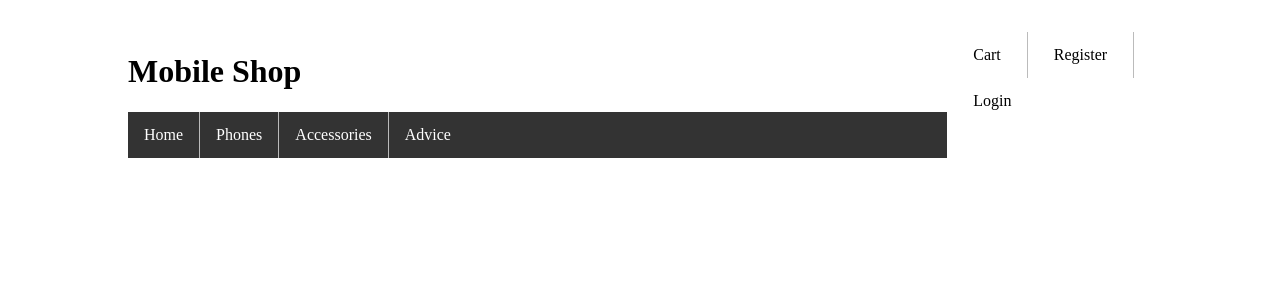
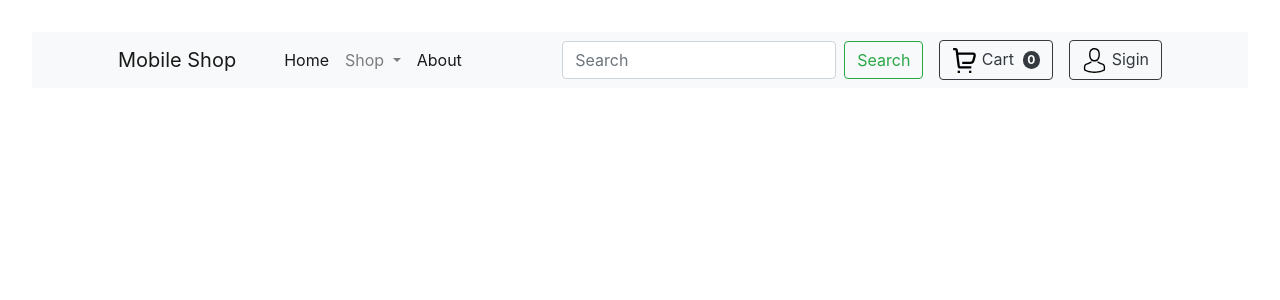
Before and after one commit to kdeveloper-s/MobileShop, a Django app: page /shop/ in a window 1280 px wide. Shown: the top 300 px of the page. Run offline with Django 3.2, Linux system fonts and the light colour scheme.

Commit message:
Navigation Bar create - Bootstrap

```diff
--- a/mobile_shop/shop/templates/shop/index.html
+++ b/mobile_shop/shop/templates/shop/index.html
@@ -3,19 +3,9 @@
 
 
 {% block page_title %}
-Phones and Accessories
+Home
 {% endblock page_title %}
 
 {% block content %}
-{% load static %}
-{% comment %} <link rel="stylesheet" type="text/css" href="{% static 'shop/style.css'%}"/> {% endcomment %}
-<h1>Mobile Shop</h1>
-
-{% comment %} <ul>
-    <li><a href="{% url 'index' %}">Home</a></li>
-    <li><a href="{% url 'phones'%}">Phones</a></li>
-    <li><a href="">Accessories</a></li>
-    <li><a href="">Advice</a></li>
-</ul> {% endcomment %}
-
+<!-- <h3 style="color: red">Home page!</h3> -->
 {% endblock content %}
--- a/mobile_shop/shop/templates/shop/phones.html
+++ b/mobile_shop/shop/templates/shop/phones.html
@@ -1,9 +1,9 @@
 {% extends 'base.html' %}
 
 {% block page_title %}
-Phones and Accessories
+Phones
 {% endblock page_title %}
 
 {% block content %}
-<h1>Hello from Shop page!</h1>
+<!-- <h3 style="color: red">Mobile phones!</h3> -->
 {% endblock content %}
--- a/mobile_shop/static/style.css
+++ b/mobile_shop/static/style.css
@@ -1,78 +1,3 @@
-
-ul {
-    list-style-type: none;
-    margin: 0;
-    padding: 0;
-    overflow: hidden;
-    background-color: #333;
-  }
-
-  li {
-    float: left;
-    border-right:1px solid #bbb;
-  }
-
-  li:last-child {
-    border-right: none;
-  }
-
-  li a {
-    display: block;
-    color: white;
-    text-align: center;
-    padding: 14px 16px;
-    text-decoration: none;
-  }
-
-  li a:hover:not(.active) {
-    background-color: #111;
-  }
-
-  .active {
-    background-color: #04AA6D;
-  }
-
-  body {
-    padding: 2rem;
-    max-width: 80%;
-    margin: 0 auto;
-    background: white;
+body{
+  padding: 2rem;
 }
-
-.signup {
-  text-decoration: none;
-  margin-left: 10px;
-  margin-right: 10px;
-  display: block;
-  float: right;
-}
-
-/* .cartimg {
-  width: 5%;
-  height: 5%;
-  float: right;
-  display: block;
-  margin-left: 10px;
-  margin-right: 10px;
-
-} */
-
-
-.login_nav {
-  width: 20%;
-  float: right;
-  list-style-type: none;
-  margin: 0;
-  padding: 0;
-  overflow: hidden;
-  background-color: white;
-}
-
-
-.li_a:hover:not(.active) {
-  background-color: rgb(211, 28, 28);
-}
-
-.signup:hover:not(.active) {
-  background-color: rgb(211, 28, 28);
-}
--- a/mobile_shop/templates/base.html
+++ b/mobile_shop/templates/base.html
@@ -6,38 +6,46 @@
     <meta name="viewport" content="width=device-width, initial-scale=1.0">
     <link rel="stylesheet" href="../static/style.css">
 
+
+    <!-- Boostrap Icons -->
+    <link rel="stylesheet" href="https://cdn.jsdelivr.net/npm/bootstrap-icons@1.5.0/font/bootstrap-icons.css">
+
+    <!-- Boostrap v5.1 -->
+    <!-- CSS -->
+    <link href="https://cdn.jsdelivr.net/npm/bootstrap@5.1.0/dist/css/bootstrap.min.css" rel="stylesheet" integrity="sha384-KyZXEAg3QhqLMpG8r+8fhAXLRk2vvoC2f3B09zVXn8CA5QIVfZOJ3BCsw2P0p/We" crossorigin="anonymous">
+    <!-- Bootstrap v4.6 -->
+     <!-- CSS -->
+    <link rel="stylesheet" href="https://cdn.jsdelivr.net/npm/bootstrap@4.6.0/dist/css/bootstrap.min.css" integrity="sha384-B0vP5xmATw1+K9KRQjQERJvTumQW0nPEzvF6L/Z6nronJ3oUOFUFpCjEUQouq2+l" crossorigin="anonymous">
+
+
+
     <title>
 
         {% block page_title %}
-        Mobile Shop
+
         {% endblock page_title %}
 
     </title>
 </head>
 <body>
 
-    <!-- <a href=""><img class="cartimg" src="../static/shopping-cart.png" alt="Shop Cart"></a>
-    <a class="signup" href="">Register</a>
-    <div class="vertical"></div>
-    <a class="signup" href="">Login</a> -->
+    {% include 'navbar.html' %}
 
-    <ul class="login_nav">
-        <li class="li_a"><a style="color: black;" class="signup" href="">Cart</a></li>
-        <li class="li_a"><a style="color: black;" class="signup" href="">Register</a></li>
-        <li class="li_a"><a style="color: black;" class="signup" href="">Login</a></li>
-    </ul>
 
     {% block content %}
 
     {% endblock content %}
 
-    <ul>
-        <li><a href="{% url 'index' %}">Home</a></li>
-        <li><a href="{% url 'phones'%}">Phones</a></li>
-        <li><a href="">Accessories</a></li>
-        <li><a href="">Advice</a></li>
-    </ul>
 
+
+    <!-- JSS Bootstrap 5.1-->
+    <script src="https://cdn.jsdelivr.net/npm/@popperjs/core@2.9.3/dist/umd/popper.min.js" integrity="sha384-eMNCOe7tC1doHpGoWe/6oMVemdAVTMs2xqW4mwXrXsW0L84Iytr2wi5v2QjrP/xp" crossorigin="anonymous"></script>
+    <script src="https://cdn.jsdelivr.net/npm/bootstrap@5.1.0/dist/js/bootstrap.min.js" integrity="sha384-cn7l7gDp0eyniUwwAZgrzD06kc/tftFf19TOAs2zVinnD/C7E91j9yyk5//jjpt/" crossorigin="anonymous"></script>
+
+
+    <!-- JSS Bootsrap 4.6 -->
+    <script src="https://code.jquery.com/jquery-3.5.1.slim.min.js" integrity="sha384-DfXdz2htPH0lsSSs5nCTpuj/zy4C+OGpamoFVy38MVBnE+IbbVYUew+OrCXaRkfj" crossorigin="anonymous"></script>
+    <script src="https://cdn.jsdelivr.net/npm/bootstrap@4.6.0/dist/js/bootstrap.bundle.min.js" integrity="sha384-Piv4xVNRyMGpqkS2by6br4gNJ7DXjqk09RmUpJ8jgGtD7zP9yug3goQfGII0yAns" crossorigin="anonymous"></script>
 
 
 </body>
--- /dev/null
+++ b/mobile_shop/templates/navbar.html
@@ -0,0 +1,46 @@
+<!-- Navigation-->
+<nav class="navbar navbar-expand-lg navbar-light bg-light">
+  <div class="container px-4 px-lg-5">
+      <a class="navbar-brand" href="{% url 'index' %}">Mobile Shop</a>
+      <button class="navbar-toggler" type="button" data-bs-toggle="collapse" data-bs-target="#navbarSupportedContent" aria-controls="navbarSupportedContent" aria-expanded="false" aria-label="Toggle navigation"><span class="navbar-toggler-icon"></span></button>
+      <div class="collapse navbar-collapse" id="navbarSupportedContent">
+          <ul class="navbar-nav me-auto mb-2 mb-lg-0 ms-lg-4">
+              <li class="nav-item"><a class="nav-link active" aria-current="page" href="{% url 'index' %}">Home</a></li>
+              <li class="nav-item dropdown">
+                <a class="nav-link dropdown-toggle" href="#" id="navbarDropdown" role="button" data-bs-toggle="dropdown" aria-expanded="false">
+                  Shop
+                </a>
+                <ul class="dropdown-menu" aria-labelledby="navbarDropdown">
+                  <li><a class="dropdown-item" href="#">Mobile Phones</a></li>
+                  <li><hr class="dropdown-divider"></li>
+                  <li><a class="dropdown-item" href="#">Accessories</a></li>
+                </ul>
+              </li>
+              <li class="nav-item"><a class="nav-link active" href="#!">About</a></li>
+          </ul>
+          <form class="d-flex">
+            <input class="form-control me-2" type="search" placeholder="Search" aria-label="Search">
+            <button class="btn btn-outline-success" type="submit">Search</button>
+          </form>
+
+          <form class="d-flex">
+              <button class="btn btn-outline-dark" type="submit" style="margin-left: 1rem;">
+                  <img src="../static/shopping-cart.svg" width="25px">
+                  Cart
+                  <span class="badge bg-dark text-white ms-1 rounded-pill">0</span>
+              </button>
+              <button class="btn btn-outline-dark" type="submit" style="margin-left: 1rem;">
+                <img src="../static/avatar.svg" width="25px">
+                Sigin
+            </button>
+          </form>
+          <form class="d-flex">
+
+        </form>
+
+
+
+      </div>
+
+  </div>
+</nav>
```
Also changed, not shown: mobile_shop/static/avatar.svg (added), mobile_shop/static/shopping-cart.png (deleted), mobile_shop/static/shopping-cart.svg (added).
